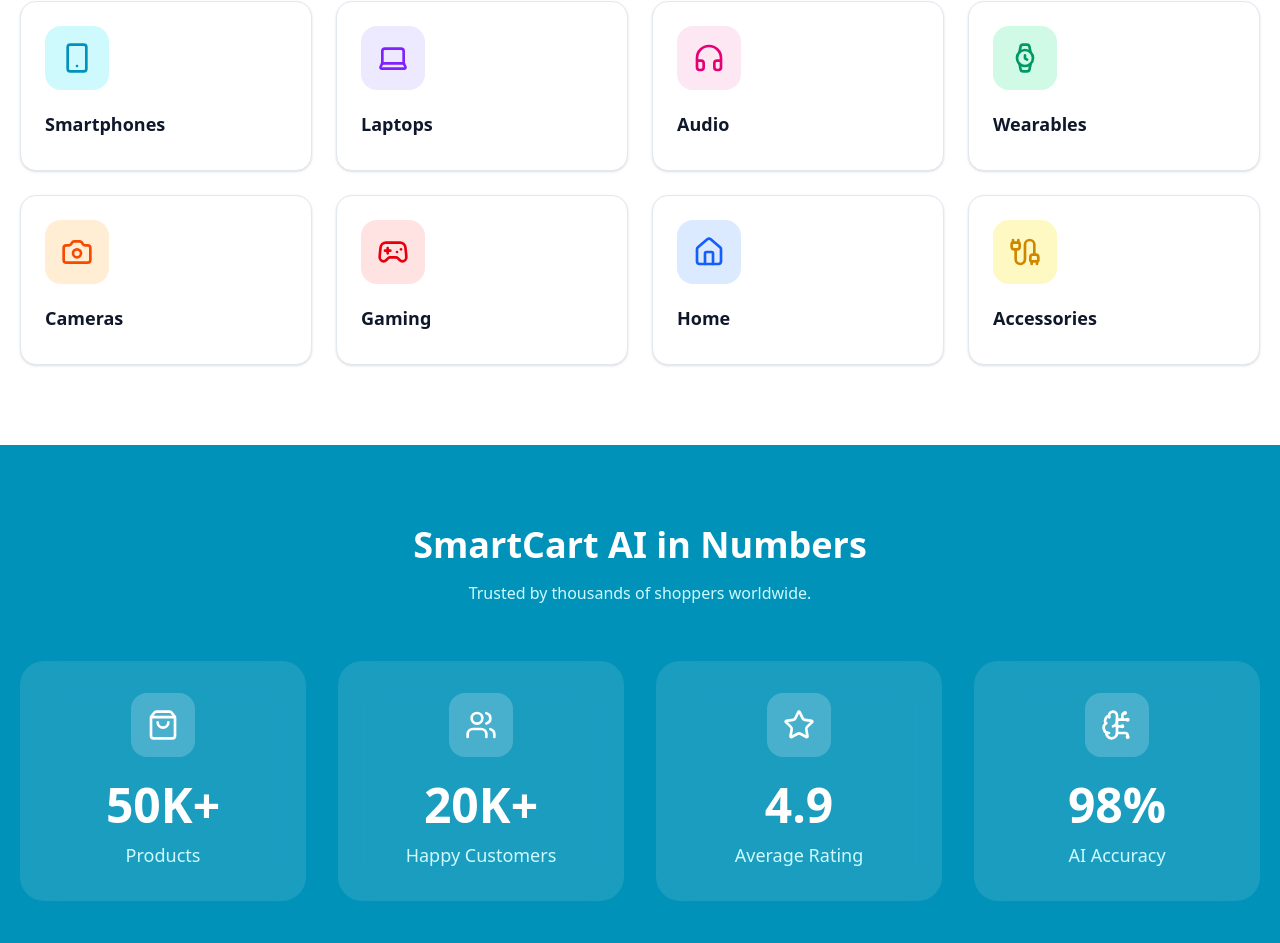
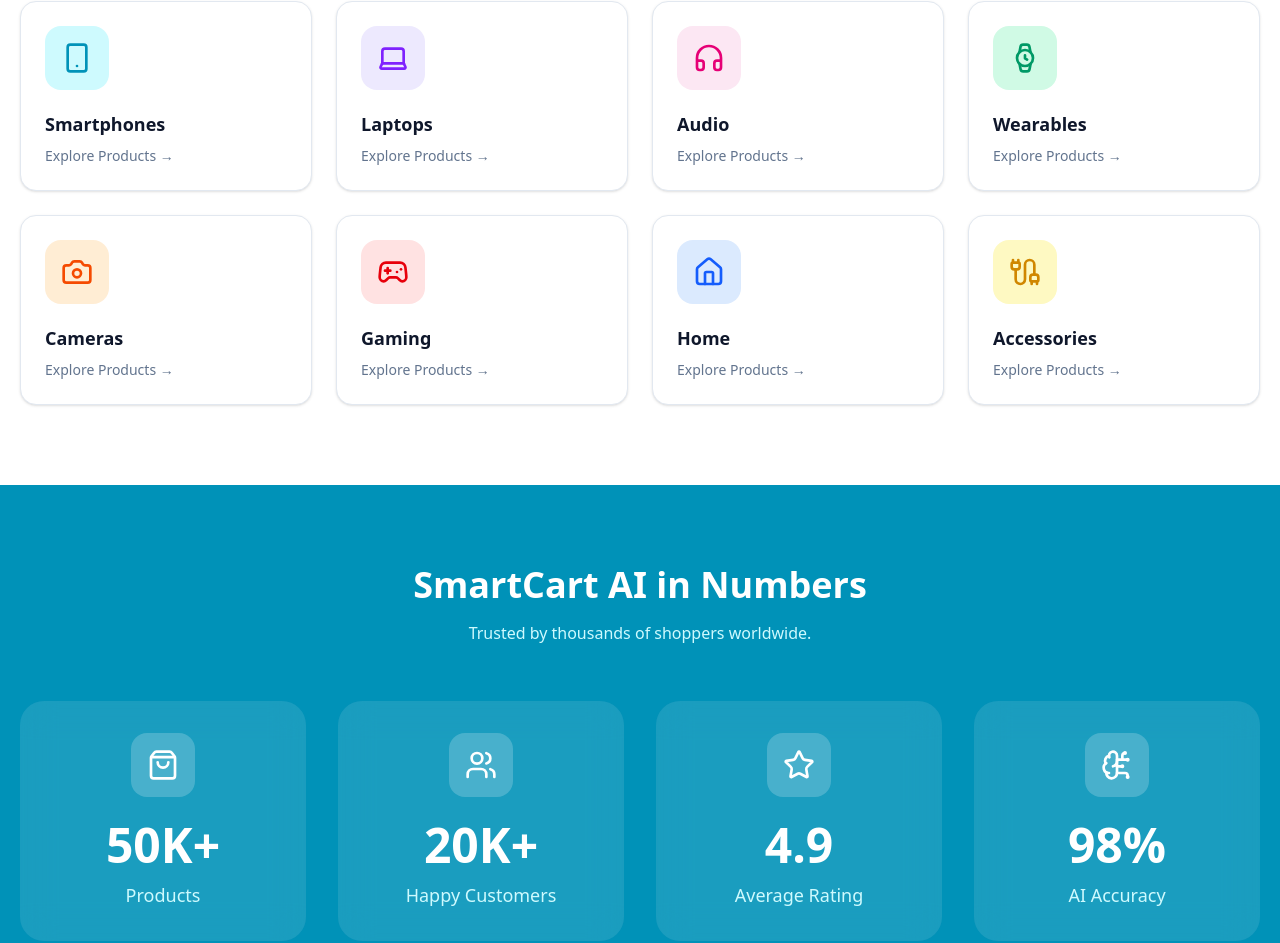
Before and after one commit to hasina-code/smartcart-ai-client, a Next.js app: page / in a window 1280 px wide. Shown: the part 2856-3799 px from the top of the page. Built offline with nearby package versions, Linux system fonts and the light colour scheme; no server answers.

Commit message:
implement categories section with grid layout and framer-motion animations

```diff
--- a/src/components/home/Categories.tsx
+++ b/src/components/home/Categories.tsx
@@ -107,7 +107,7 @@
                 </h3>
 
                 <p className="mt-2 text-sm text-slate-500 dark:text-slate-400">
-                  {/* Explore Products → */}
+                  Explore Products →
                 </p>
               </Link>
             </motion.div>
--- a/src/components/home/FeaturedProducts.tsx
+++ b/src/components/home/FeaturedProducts.tsx
@@ -65,7 +65,7 @@
         </h2>
 
         <p className="mt-3 text-slate-600 dark:text-slate-400">
-          Explore our AI recommended top products.
+          {/* Explore our AI recommended top products. */}
         </p>
       </div>
 
--- a/src/hooks/useFeaturedProducts.ts
+++ b/src/hooks/useFeaturedProducts.ts
@@ -23,7 +23,7 @@
     queryFn: async (): Promise<Product[]> => {
       const { data } = await axiosInstance.get("/products/featured");
 
-      return data.data;
+      // return data.data;
     },
   });
 };
```
